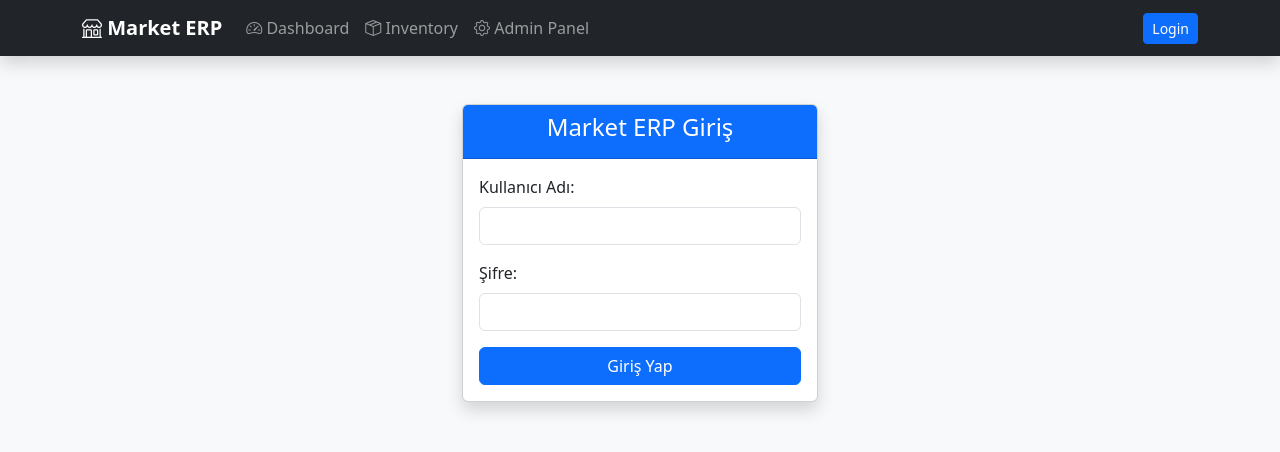
After one commit to herfech/market_erp, a Django app: page /accounts/login/ in a window 1280 px wide. The commit adds this page. Shown: the top 452 px of the page. Run offline with Django 5.2, Linux system fonts and the light colour scheme; parts of the project's set-up code (start-up, migrations or seed data) failed here and were passed over.

Commit message:
Sistema de Login/Logout funcional, Dashboard organizado y estructura modular

```diff
--- /dev/null
+++ b/accounts/templates/accounts/login.html
@@ -0,0 +1,29 @@
+{% extends 'layout/base.html' %}
+
+{% block title %}Giriş Yap{% endblock %}
+
+{% block content %}
+<div class="row justify-content-center mt-5">
+    <div class="col-md-4">
+        <div class="card shadow">
+            <div class="card-header bg-primary text-white text-center">
+                <h4>Market ERP Giriş</h4>
+            </div>
+            <div class="card-body">
+                <form method="post">
+                    {% csrf_token %}
+                    <div class="mb-3">
+                        <label class="form-label">Kullanıcı Adı:</label>
+                        <input type="text" name="username" class="form-control" required>
+                    </div>
+                    <div class="mb-3">
+                        <label class="form-label">Şifre:</label>
+                        <input type="password" name="password" class="form-control" required>
+                    </div>
+                    <button type="submit" class="btn btn-primary w-100">Giriş Yap</button>
+                </form>
+            </div>
+        </div>
+    </div>
+</div>
+{% endblock %}
--- a/config/urls.py
+++ b/config/urls.py
@@ -1,24 +1,12 @@
-"""
-URL configuration for config project.
-
-The `urlpatterns` list routes URLs to views. For more information please see:
-    https://docs.djangoproject.com/en/6.0/topics/http/urls/
-Examples:
-Function views
-    1. Add an import:  from my_app import views
-    2. Add a URL to urlpatterns:  path('', views.home, name='home')
-Class-based views
-    1. Add an import:  from other_app.views import Home
-    2. Add a URL to urlpatterns:  path('', Home.as_view(), name='home')
-Including another URLconf
-    1. Import the include() function: from django.urls import include, path
-    2. Add a URL to urlpatterns:  path('blog/', include('blog.urls'))
-"""
 from django.contrib import admin
-from django.urls import path
+from django.urls import path, include
+from django.contrib.auth import views as auth_views
 from .views import dashboard
 
 urlpatterns = [
     path('admin/', admin.site.urls),
     path('', dashboard, name='dashboard'),
+    path('accounts/login/', auth_views.LoginView.as_view(template_name='accounts/login.html'), name='login'),
+    path('accounts/', include('django.contrib.auth.urls')),
+    path('inventory/', include('products.urls')),
 ]
--- a/config/views.py
+++ b/config/views.py
@@ -10,4 +10,4 @@ def dashboard(request):
         'total_products': total_products,
         'today_sales': today_sales,
     }
-    return render(request, 'dashboard.html', context)
+    return render(request, 'sales/dashboard.html', context)
--- /dev/null
+++ b/products/urls.py
@@ -0,0 +1,6 @@
+from django.urls import path
+from .views import inventory_list
+
+urlpatterns = [
+    path('', inventory_list, name='inventory'),
+]
--- a/products/views.py
+++ b/products/views.py
@@ -1,3 +1,6 @@
 from django.shortcuts import render
+from .models import Product
 
-# Create your views here.
+def inventory_list(request):
+    products = Product.objects.all()
+    return render(request, 'products/inventory.html', {'products': products})
--- a/templates/layout/base.html
+++ b/templates/layout/base.html
@@ -1,22 +1,58 @@
 <!DOCTYPE html>
-<html lang="tr">
+<html lang="en">
 <head>
     <meta charset="UTF-8">
     <meta name="viewport" content="width=device-width, initial-scale=1.0">
     <title>Market ERP - {% block title %}{% endblock %}</title>
     <link href="https://cdn.jsdelivr.net/npm/bootstrap@5.3.0/dist/css/bootstrap.min.css" rel="stylesheet">
+    <link rel="stylesheet" href="https://cdn.jsdelivr.net/npm/bootstrap-icons@1.11.0/font/bootstrap-icons.css">
 </head>
 <body class="bg-light">
-    <nav class="navbar navbar-dark bg-dark mb-4">
+    <nav class="navbar navbar-expand-lg navbar-dark bg-dark mb-4 shadow">
         <div class="container">
-            <a class="navbar-brand" href="/">Market ERP System</a>
-            <div class="d-flex text-white">
-                Hoş geldiniz, {{ user.username }}
+            <a class="navbar-brand fw-bold" href="{% url 'dashboard' %}">
+                <i class="bi bi-shop"></i> Market ERP
+            </a>
+            <button class="navbar-toggler" type="button" data-bs-toggle="collapse" data-bs-target="#navbarNav">
+                <span class="navbar-toggler-icon"></span>
+            </button>
+
+            <div class="collapse navbar-collapse" id="navbarNav">
+                <ul class="navbar-nav me-auto">
+                    <li class="nav-item">
+                        <a class="nav-link" href="{% url 'dashboard' %}">
+                            <i class="bi bi-speedometer2"></i> Dashboard
+                        </a>
+                    </li>
+                    <li class="nav-item">
+                        <a class="nav-link" href="{% url 'inventory' %}">
+                            <i class="bi bi-box-seam"></i> Inventory
+                        </a>
+                    </li>
+                    <li class="nav-item">
+                        <a class="nav-link" href="/admin">
+                            <i class="bi bi-gear"></i> Admin Panel
+                        </a>
+                    </li>
+                </ul>
+
+                <div class="d-flex align-items-center">
+                    {% if user.is_authenticated %}
+                        <span class="text-white me-3">
+                             <i class="bi bi-person-circle"></i> {{ user.username }}
+                        </span>
+                        <a href="{% url 'logout' %}" class="btn btn-outline-danger btn-sm">
+                            <i class="bi bi-box-arrow-right"></i> Logout
+                        </a>
+                    {% else %}
+                        <a href="{% url 'login' %}" class="btn btn-primary btn-sm">Login</a>
+                    {% endif %}
+                </div>
             </div>
         </div>
     </nav>
 
-    <div class="container">
+    <div class="container pb-5">
         {% block content %}
         {% endblock %}
     </div>
```
Also changed, not shown: accounts/views.py (+13 -1 lines), config/settings.py (+3 -6 lines), products/templates/products/inventory.html (added, +43 -0 lines), products/migrations/0002_alter_category_id_alter_product_id.py (added), sales/migrations/0002_alter_sale_id_alter_saledetail_id.py (added), sales/templates/sales/dashboard.html (renamed from templates/dashboard.html).
